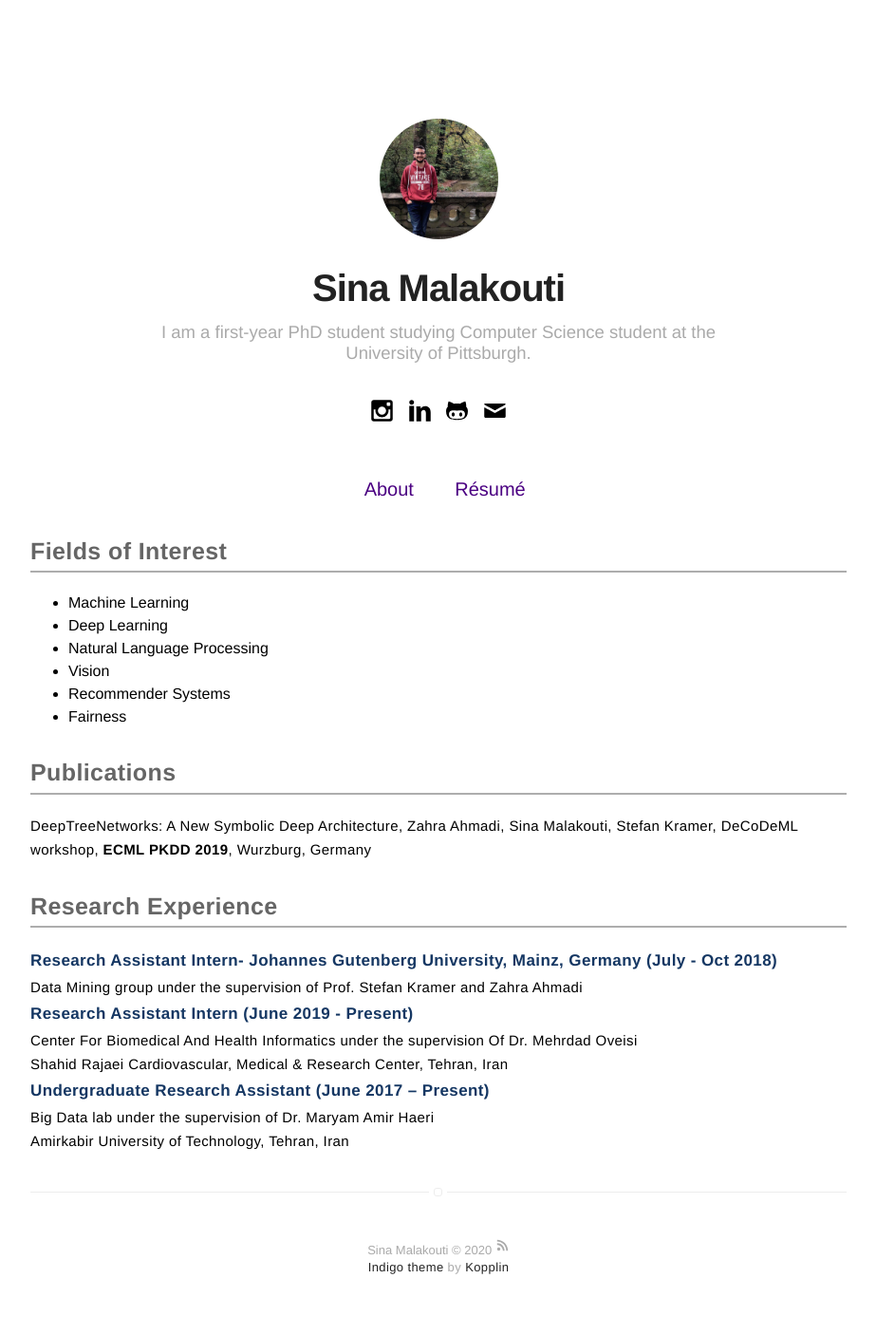
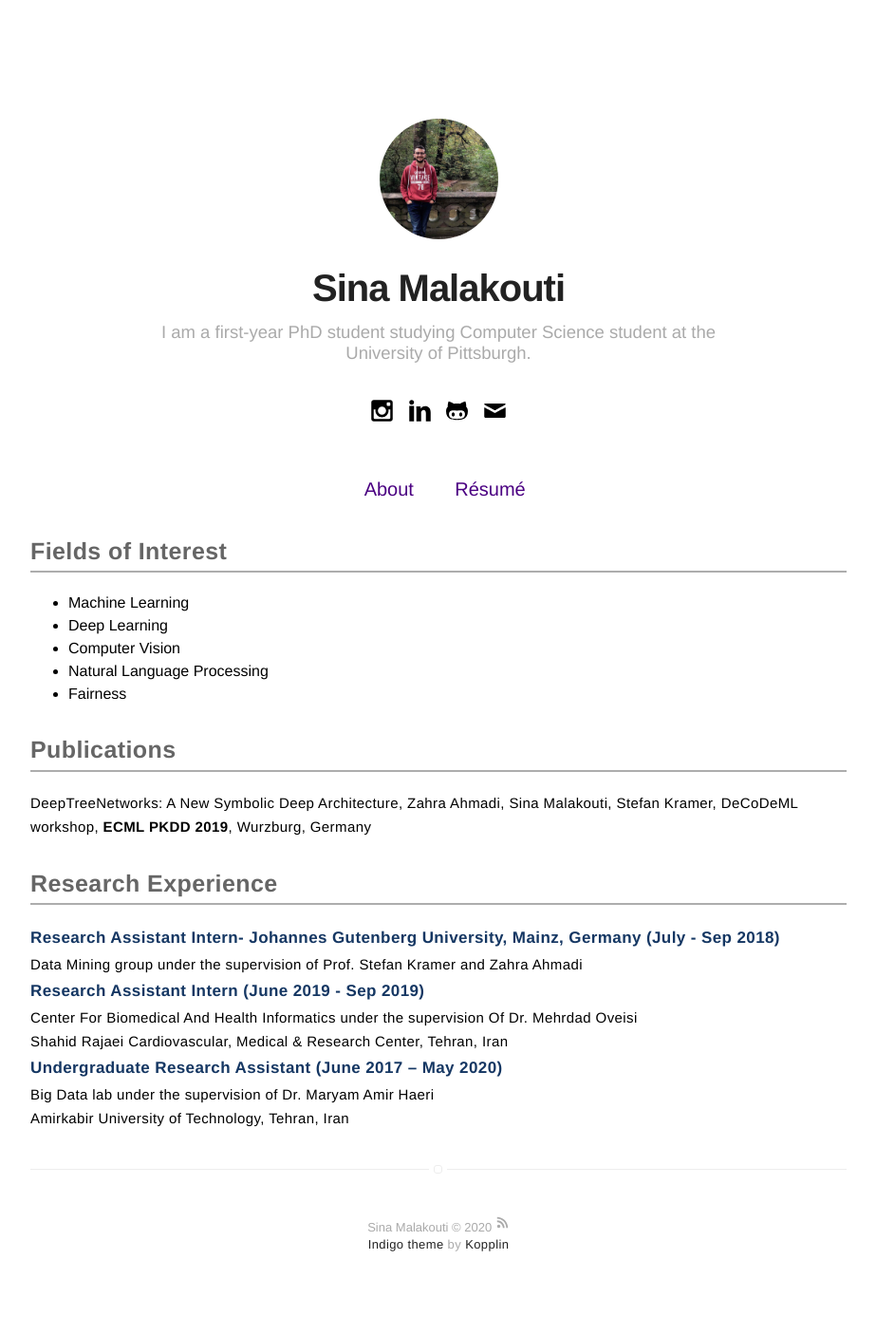
Before and after one commit to sinamalakouti/sinamalakouti.github.io, a Jekyll site: the page built from index.html, in a window 1280 px wide. Shown: the whole page at 95% size, without its empty margins (178-1101 px from the left). Built offline with Jekyll 4.4.1, drawn with Linux system fonts in a browser that asks for light colours; after the commit the page ends 1382 px from its top, so only the background shows below that.

Commit message:
Update header.html

```diff
--- a/_includes/header.html
+++ b/_includes/header.html
@@ -33,9 +33,8 @@
         <ul class="list-horizontal" >
                 <li style="color: black">Machine Learning</li>
                 <li style="color: black">Deep Learning</li>
+                <li style="color: black">Computer Vision</li>
                 <li style="color: black">Natural Language Processing</li>
-                <li style="color: black">Vision</li>
-                <li style="color: black">Recommender Systems</li>
                 <li style="color: black">Fairness</li>
         </ul>
 
@@ -47,13 +46,13 @@
     </div>
     <div>
         <p class="inf_header"> Research Experience</p>
-        <p class="inf_title">Research Assistant Intern- <b> Johannes Gutenberg University, Mainz, Germany</b> (July - Oct 2018)</p>
+        <p class="inf_title">Research Assistant Intern- <b> Johannes Gutenberg University, Mainz, Germany</b> (July - Sep 2018)</p>
         <p class="inf_body"> Data Mining group under the supervision of Prof. Stefan Kramer and Zahra Ahmadi</p>
 
-        <p class="inf_title"> Research Assistant Intern (June 2019 - Present)</p>
+        <p class="inf_title"> Research Assistant Intern (June 2019 - Sep 2019)</p>
         <p class="inf_body">Center For Biomedical And Health Informatics under the supervision Of Dr. Mehrdad Oveisi</p>
         <p class="inf_body">Shahid Rajaei Cardiovascular, Medical & Research Center, Tehran, Iran</p>
-        <p class="inf_title">Undergraduate Research Assistant (June 2017 – Present)</p>
+        <p class="inf_title">Undergraduate Research Assistant (June 2017 – May 2020)</p>
         <p class="inf_body">Big Data lab under the supervision of Dr. Maryam Amir Haeri </p>
         <p class="inf_body">Amirkabir University of Technology, Tehran, Iran</p>
     </div>
```
